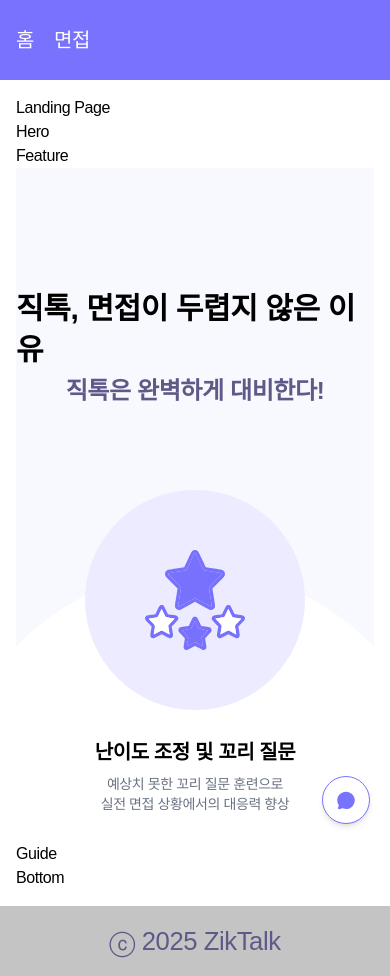
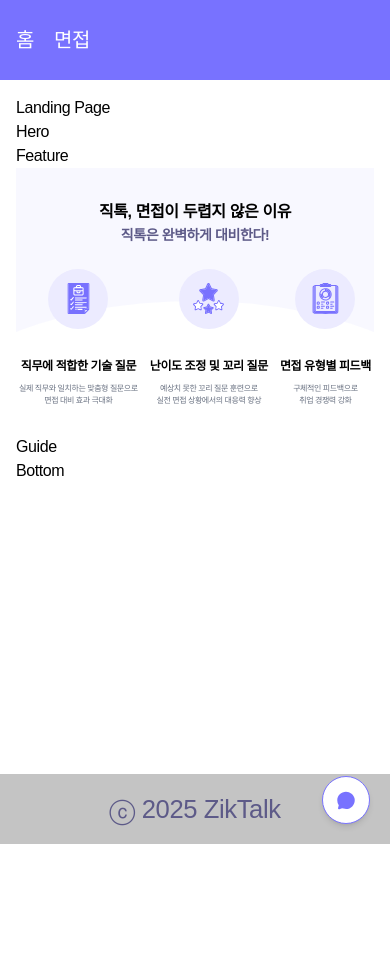
Before and after one commit to ko9612/ZikTalk, a React (Vite) app in the folder client/: page / in a window 390 px wide. After the commit the page ends 844 px from the top, so only its background shows below. Built offline with nearby package versions, Linux system fonts and the light colour scheme.

Commit message:
style:landing-KeyPointSection반응형적용 #5

```diff
--- a/client/src/pages/Landing/_components/KeyPointSection.jsx
+++ b/client/src/pages/Landing/_components/KeyPointSection.jsx
@@ -3,31 +3,38 @@ import jobQuestion from "@/assets/images/job-question.svg";
 import difficultyLevel from "@/assets/images/difficulty-level.svg";
 import feedback from "@/assets/images/feedback.svg";
 
-const imageStyle =
-  "w-[220px] h-[220px] bg-[#ECEBFF] rounded-[50%] flex items-center justify-center";
-const textStyle = "mt-7 flex flex-col items-center justify-center";
-const titleStyle = "mb-2 text-xl";
-const descriptionStyle = "text-sm text-gray-500";
+const listWrap = "flex flex-col items-center justify-start";
+const imageWrap =
+  "w-[clamp(60px,15vw,220px)] h-[clamp(60px,15vw,220px)] bg-[#ECEBFF] rounded-[50%] flex items-center justify-center";
+const imageSize = "w-[clamp(30px,8vw,100px)] h-[clamp(30px,8vw,100px)]";
+const textWrap = "mt-7 flex flex-col items-center justify-center";
+const titleStyle = "mb-2 text-[clamp(12px,2vw,20px)]";
+const descriptionStyle =
+  "text-[clamp(8px,1.5vw,16px)] lg:text-[16px] text-gray-500";
 
 const KeyPointSection = () => {
   return (
-    <div className="bg-zik-main/5 relative z-0 flex flex-col items-center justify-center overflow-hidden pt-[120px] pb-7">
+    <div className="bg-zik-main/5 relative z-0 flex flex-col items-center justify-center overflow-hidden pt-[clamp(24px,8.3333vw,80px)] pb-7">
       <div>
-        <strong className="text-3xl leading-snug">
+        <strong className="text-base leading-snug sm:text-2xl md:text-3xl">
           직톡, 면접이 두렵지 않은 이유
         </strong>
-        <p className="mb-[80px] text-center text-2xl leading-relaxed font-semibold text-[#5D5A88]">
+        <p className="mb-[clamp(16px,5.5556vw,64px)] text-center text-sm leading-relaxed font-semibold text-[#5D5A88] sm:text-xl md:text-2xl">
           직톡은 완벽하게 대비한다!
         </p>
       </div>
 
-      <div className="w-full after:absolute after:top-[400px] after:left-1/2 after:-z-10 after:block after:h-full after:w-[calc(100%+200px)] after:translate-x-[-50%] after:rounded-[50%] after:bg-white after:content-['']">
-        <ul className="flex justify-center gap-30">
-          <li>
-            <div className={imageStyle}>
-              <img src={jobQuestion} alt="직무 질문 그림" />
+      <div className="w-full after:absolute after:top-1/2 after:left-1/2 after:-z-10 after:block after:h-full after:w-[calc(100%+200px)] after:translate-x-[-50%] after:rounded-[50%] after:bg-white after:content-[''] lg:after:top-[60%]">
+        <ul className="flex justify-center gap-3 sm:gap-20 md:gap-30">
+          <li className={listWrap}>
+            <div className={imageWrap}>
+              <img
+                src={jobQuestion}
+                alt="직무 질문 그림"
+                className={imageSize}
+              />
             </div>
-            <div className={textStyle}>
+            <div className={textWrap}>
               <strong className={titleStyle}>직무에 적합한 기술 질문</strong>
               <p className={descriptionStyle}>
                 실제 직무와 일치하는 맞춤형 질문으로
@@ -36,11 +43,15 @@ const KeyPointSection = () => {
             </div>
           </li>
 
-          <li>
-            <div className={imageStyle}>
-              <img src={difficultyLevel} alt="난이도 그림" />
+          <li className={listWrap}>
+            <div className={imageWrap}>
+              <img
+                src={difficultyLevel}
+                alt="난이도 그림"
+                className={imageSize}
+              />
             </div>
-            <div className={textStyle}>
+            <div className={textWrap}>
               <strong className={titleStyle}>난이도 조정 및 꼬리 질문</strong>
               <p className={descriptionStyle}>예상치 못한 꼬리 질문 훈련으로</p>
               <p className={descriptionStyle}>
@@ -49,11 +60,11 @@ const KeyPointSection = () => {
             </div>
           </li>
 
-          <li>
-            <div className={imageStyle}>
-              <img src={feedback} alt="피드백 그림" />
+          <li className={listWrap}>
+            <div className={imageWrap}>
+              <img src={feedback} alt="피드백 그림" className={imageSize} />
             </div>
-            <div className={textStyle}>
+            <div className={textWrap}>
               <strong className={titleStyle}>면접 유형별 피드백</strong>
               <p className={descriptionStyle}>구체적인 피드백으로</p>
               <p className={descriptionStyle}>취업 경쟁력 강화</p>
```
